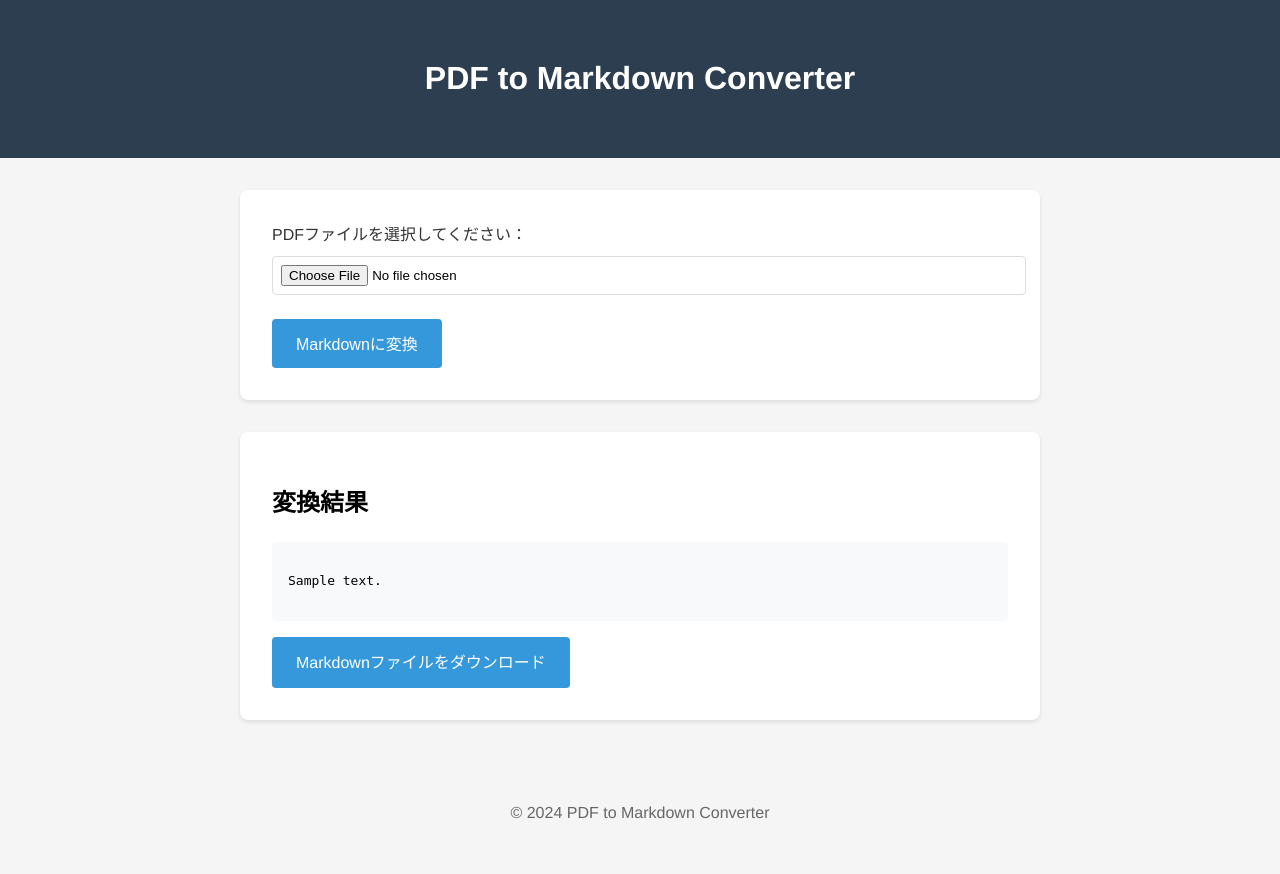
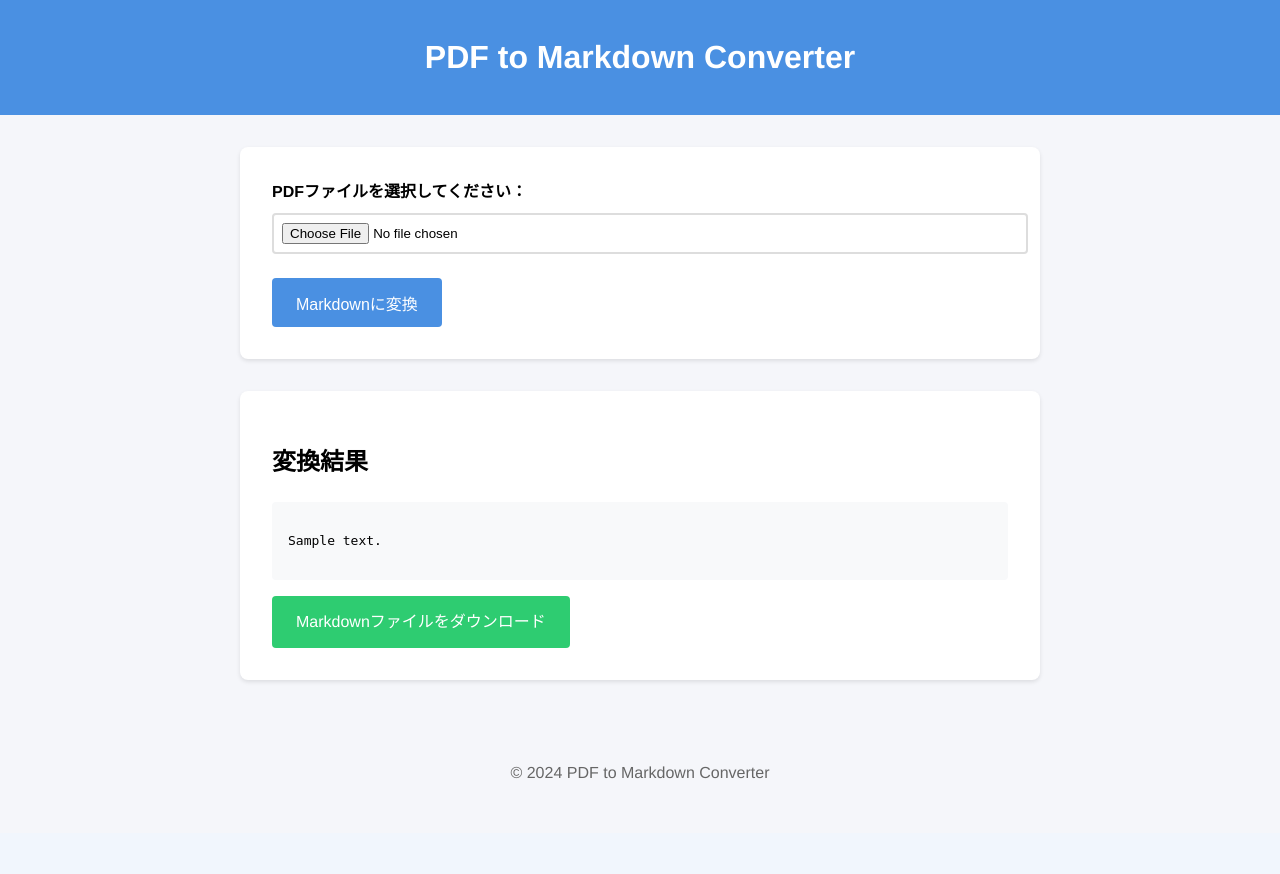
Before and after one commit to hama-jp/pdf2md, a Flask app: template templates/index.html in a window 1280 px wide. After the commit the page ends 779 px from the top, so only its background shows below. Run offline with Flask 3, Linux system fonts and the light colour scheme; the template is opened without the code that fills it: most values are stand-ins (such as "Sample title", 1, 10 or a date in 2020).

Commit message:
Initial commit: PDF to Markdown converter webapp

```diff
--- a/app.py
+++ b/app.py
@@ -1,51 +1,43 @@
 import os
+from flask import Flask, render_template, request, send_file, session
+import fitz
 import tempfile
-from flask import (
-    Flask,
-    render_template,
-    request,
-    send_file,
-    session,
-    url_for,
-    redirect,
-)
-import fitz
+from pathlib import Path
 
 app = Flask(__name__)
 app.secret_key = os.urandom(24)
+UPLOAD_FOLDER = Path(tempfile.gettempdir()) / "pdf2md"
+UPLOAD_FOLDER.mkdir(exist_ok=True)
 
 def pdf_to_markdown(pdf_path):
-    """PDFファイルをMarkdownテキストに変換する"""
-    try:
-        doc = fitz.open(pdf_path)
-        markdown_content = []
+    """PDFファイルをMarkdownに変換する"""
+    doc = fitz.open(pdf_path)
+    markdown_content = []
 
-        for page in doc:
-            text = page.get_text()
-            # 基本的なテキスト処理
-            lines = text.split('\n')
-            for line in lines:
-                line = line.strip()
-                if line:
-                    # ヘッダーっぽい行の処理
-                    if len(line) < 100 and line.isupper():
-                        markdown_content.append(f"## {line}\n")
-                    else:
-                        markdown_content.append(f"{line}\n")
+    for page in doc:
+        text = page.get_text()
+        # 改行を保持しながらテキストを抽出
+        lines = text.split('\n')
+        # 空行を除去し、Markdownフォーマットに変換
+        formatted_lines = []
+        for line in lines:
+            line = line.strip()
+            if line:
+                formatted_lines.append(line)
+        markdown_content.extend(formatted_lines)
+        markdown_content.append('\n')  # ページ区切り
 
-            markdown_content.append("\n---\n")  # ページ区切り
-
-        doc.close()
-        return ''.join(markdown_content)
-    except Exception as e:
-        return f"エラーが発生しました: {str(e)}"
+    doc.close()
+    return '\n'.join(markdown_content)
 
 @app.route('/')
 def index():
+    """トップページを表示"""
     return render_template('index.html')
 
 @app.route('/upload', methods=['POST'])
 def upload_file():
+    """PDFファイルをアップロードして変換"""
     if 'pdf_file' not in request.files:
         return render_template('index.html', error='ファイルが選択されていません')
 
@@ -54,48 +46,55 @@ def upload_file():
         return render_template('index.html', error='ファイルが選択されていません')
 
     if not file.filename.lower().endswith('.pdf'):
-        return render_template('index.html', error='PDFファイルのみ対応しています')
+        return render_template('index.html', error='PDFファイルのみアップロード可能です')
 
     try:
         # 一時ファイルとして保存
-        with tempfile.NamedTemporaryFile(delete=False) as temp_file:
-            file.save(temp_file.name)
-            markdown_content = pdf_to_markdown(temp_file.name)
+        temp_pdf = UPLOAD_FOLDER / "temp.pdf"
+        file.save(temp_pdf)
 
-            # 変換結果をセッションに保存
-            session['markdown_content'] = markdown_content
+        # Markdownに変換
+        markdown_content = pdf_to_markdown(temp_pdf)
 
+        # セッションに保存
+        session['markdown_content'] = markdown_content
+
+        # 結果を表示
+        return render_template('index.html', markdown_content=markdown_content)
+
+    except Exception as e:
+        return render_template('index.html', error=f'変換エラー: {str(e)}')
+
+    finally:
         # 一時ファイルを削除
-        os.unlink(temp_file.name)
-
-        return render_template('index.html', markdown_content=markdown_content)
-    except Exception as e:
-        return render_template('index.html', error=f'変換中にエラーが発生しました: {str(e)}')
+        if temp_pdf.exists():
+            temp_pdf.unlink()
 
 @app.route('/download')
 def download_markdown():
-    markdown_content = session.get('markdown_content')
-    if not markdown_content:
-        return redirect(url_for('index'))
-
-    # 一時ファイルとしてMarkdownを保存
-    with tempfile.NamedTemporaryFile(mode='w', delete=False, suffix='.md') as temp_file:
-        temp_file.write(markdown_content)
+    """変換したMarkdownファイルをダウンロード"""
+    if 'markdown_content' not in session:
+        return render_template('index.html', error='変換結果が見つかりません')
 
     try:
-        return_data = send_file(
-            temp_file.name,
-            mimetype='text/markdown',
+        # 一時ファイルとしてMarkdownを保存
+        temp_md = UPLOAD_FOLDER / "converted.md"
+        temp_md.write_text(session['markdown_content'], encoding='utf-8')
+
+        return send_file(
+            temp_md,
             as_attachment=True,
-            download_name='converted.md'
+            download_name='converted.md',
+            mimetype='text/markdown'
         )
 
-        # ファイル送信後に一時ファイルを削除
-        os.unlink(temp_file.name)
-        return return_data
     except Exception as e:
-        os.unlink(temp_file.name)
-        return render_template('index.html', error=f'ダウンロード中にエラーが発生しました: {str(e)}')
+        return render_template('index.html', error=f'ダウンロードエラー: {str(e)}')
+
+    finally:
+        # 一時ファイルを削除
+        if temp_md.exists():
+            temp_md.unlink()
 
 if __name__ == '__main__':
     app.run(debug=True)
--- a/static/styles.css
+++ b/static/styles.css
@@ -1,18 +1,29 @@
-/* 全体のスタイル */
+:root {
+    --primary-color: #4a90e2;
+    --error-color: #e74c3c;
+    --success-color: #2ecc71;
+    --background-color: #f5f6fa;
+}
+
 body {
     font-family: 'Helvetica Neue', Arial, sans-serif;
-    line-height: 1.6;
     margin: 0;
     padding: 0;
-    background-color: #f5f5f5;
+    background-color: var(--background-color);
+    line-height: 1.6;
 }
 
 header {
-    background-color: #2c3e50;
+    background-color: var(--primary-color);
     color: white;
     text-align: center;
     padding: 2rem 0;
     margin-bottom: 2rem;
+}
+
+h1 {
+    margin: 0;
+    font-size: 2rem;
 }
 
 .container {
@@ -21,13 +32,11 @@ header {
     padding: 0 1rem;
 }
 
-/* フォームのスタイル */
 .upload-form {
-    background-color: white;
+    background: white;
     padding: 2rem;
     border-radius: 8px;
     box-shadow: 0 2px 4px rgba(0, 0, 0, 0.1);
-    margin-bottom: 2rem;
 }
 
 .form-group {
@@ -37,56 +46,67 @@ header {
 label {
     display: block;
     margin-bottom: 0.5rem;
-    color: #333;
+    font-weight: bold;
 }
 
 input[type="file"] {
     width: 100%;
     padding: 0.5rem;
-    border: 1px solid #ddd;
+    border: 2px solid #ddd;
     border-radius: 4px;
 }
 
-/* ボタンのスタイル */
-.convert-button, .download-button {
-    background-color: #3498db;
+.convert-button {
+    background-color: var(--primary-color);
     color: white;
     padding: 0.8rem 1.5rem;
     border: none;
     border-radius: 4px;
     cursor: pointer;
     font-size: 1rem;
-    text-decoration: none;
-    display: inline-block;
     transition: background-color 0.3s;
 }
 
-.convert-button:hover, .download-button:hover {
-    background-color: #2980b9;
+.convert-button:hover {
+    background-color: #357abd;
 }
 
-/* 結果表示のスタイル */
+.error-message {
+    background-color: var(--error-color);
+    color: white;
+    padding: 1rem;
+    border-radius: 4px;
+    margin: 1rem 0;
+}
+
 .result-container {
-    background-color: white;
+    margin-top: 2rem;
+    background: white;
     padding: 2rem;
     border-radius: 8px;
     box-shadow: 0 2px 4px rgba(0, 0, 0, 0.1);
 }
 
 .markdown-preview {
-    background-color: #f8f9fa;
+    background: #f8f9fa;
     padding: 1rem;
     border-radius: 4px;
     margin: 1rem 0;
     overflow-x: auto;
 }
 
-.error-message {
-    background-color: #fee;
-    color: #c00;
-    padding: 1rem;
+.download-button {
+    display: inline-block;
+    background-color: var(--success-color);
+    color: white;
+    padding: 0.8rem 1.5rem;
+    text-decoration: none;
     border-radius: 4px;
-    margin-bottom: 1rem;
+    transition: background-color 0.3s;
+}
+
+.download-button:hover {
+    background-color: #27ae60;
 }
 
 footer {
```
Also changed, not shown: README.md.
